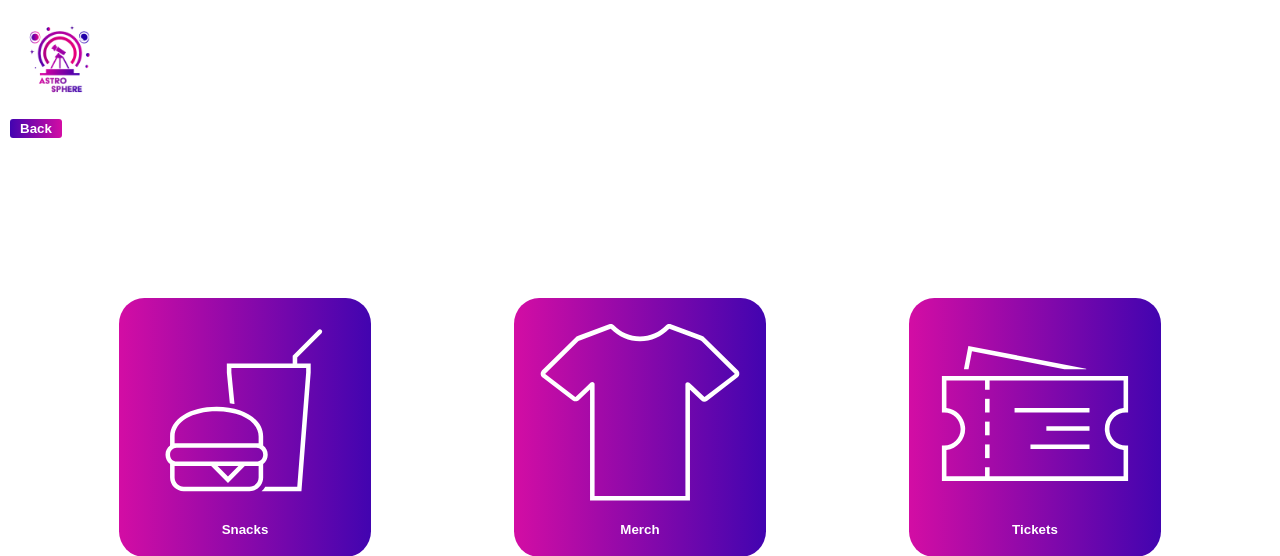
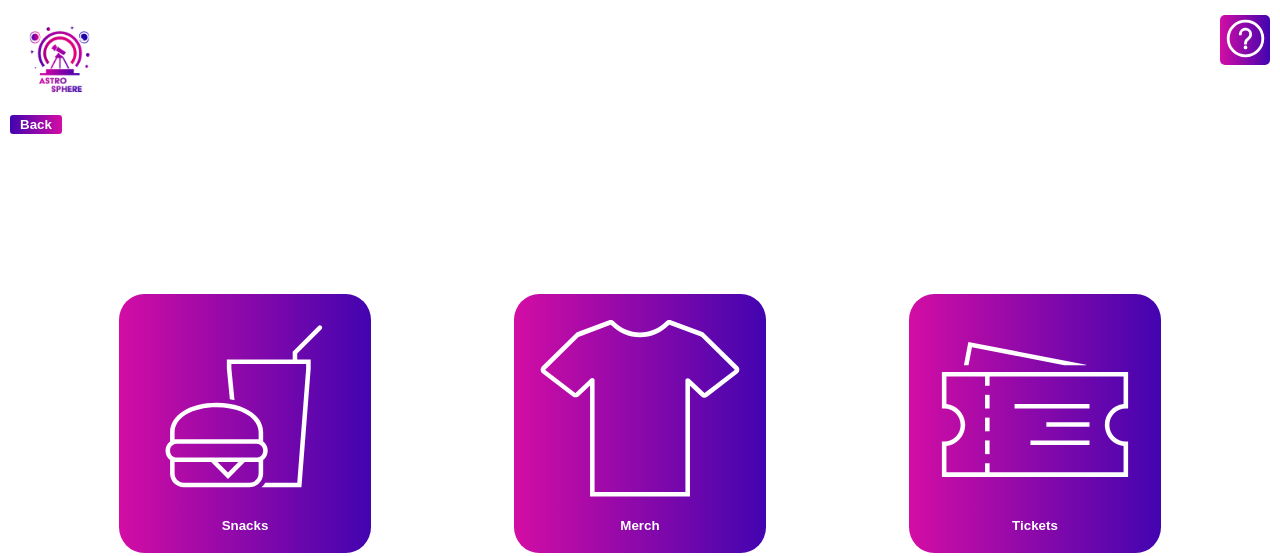
Before and after one commit to FabianHen/AstroSphere, a Flask app: page /terminal in a window 1280 px wide. Shown: the top 556 px of the page. Run offline with Flask 3, Linux system fonts and the light colour scheme.

Commit message:
add directions page

```diff
--- a/applications/app.py
+++ b/applications/app.py
@@ -15,6 +15,10 @@ def terminal():
 @app.route('/terminal/shop')
 def shop():
     return render_template('shop.html')
+
+@app.route('/terminal/directions')
+def directions():
+    return render_template('directions.html')
 
 @app.route('/terminal/shop/snacks', methods=['GET'])
 def get_snacks():
--- a/applications/static/css/terminal.css
+++ b/applications/static/css/terminal.css
@@ -16,7 +16,10 @@ body {
 }
 
 header {
+    display: flex;
+    flex-direction: row;
     padding-top: 5px;
+    align-items: start;
 }
 
 #advertisement {
@@ -35,7 +38,7 @@ header {
 #adImage {
     height: 98%;
     object-fit: contain;
-    animation: dynamic 7s infinite ;
+    animation: dynamic 7s infinite;
 }
 
 #startText {
@@ -45,16 +48,18 @@ header {
     color: white;
     font-size: 25px;
     opacity: 0.8;
-    animation: blink 2s infinite ;
+    animation: blink 2s infinite;
 }
 
 @keyframes blink {
     0% {
         opacity: 0.5;
     }
+
     50% {
         opacity: 0.8;
     }
+
     100% {
         opacity: 0.5;
     }
@@ -64,18 +69,37 @@ header {
     0% {
         opacity: 0;
     }
-    10%{
+
+    10% {
         opacity: 1;
     }
-    80%{
+
+    80% {
         opacity: 1;
     }
+
     100% {
         opacity: 0;
     }
 }
 
+#questionmark {
+    outline: none;
+    align-items: center;
+    background: linear-gradient(to left, var(--astrosphere-pink), var(--astrosphere-blue));
+    border-radius: 3px;
+    border: none;
+    font-weight: bold;
+    aspect-ratio: 1/1;
+    margin-left: auto
+}
 
+#questionmark_icon {
+    margin-top: auto;
+    width: 90%;
+    height: 90%;
+    color: white;
+}
 
 button {
     background: linear-gradient(to left, var(--astrosphere-pink), var(--astrosphere-blue));
@@ -116,6 +140,14 @@ button:hover {
     color: white;
 }
 
+#questionmark {
+    padding: 0;
+    width: 50px;
+    background: linear-gradient(to right, var(--astrosphere-pink), var(--astrosphere-blue));
+    border-radius: 10%;
+    color: white;
+}
+
 .menu_icons {
     width: 90%;
     height: 90%;
--- a/applications/static/script/terminal.js
+++ b/applications/static/script/terminal.js
@@ -6,7 +6,11 @@ function goToShop(element) {
     window.location.href += `/shop?selected=${element}`;
 }
 
-document.addEventListener("DOMContentLoaded", function() {
+function goToDirections() {
+    window.location.href += `/directions`;
+}
+
+document.addEventListener("DOMContentLoaded", function () {
     var advertisement = document.getElementById("advertisement");
     var adImage = document.getElementById("adImage");
     var imageSources = [
@@ -23,15 +27,15 @@ document.addEventListener("DOMContentLoaded", function() {
     }
 
     function startInterval() {
-        intervalId = setInterval(function() {
+        intervalId = setInterval(function () {
             showNextImage();
-            advertisement.style.display="flex";
+            advertisement.style.display = "flex";
         }, 7000);
     }
 
     document.addEventListener("click", reset);
-    function reset(){
-        advertisement.style.display="none";
+    function reset() {
+        advertisement.style.display = "none";
         clearInterval(intervalId);
         setTimeout(startInterval, 15000);
     }
--- a/applications/templates/terminal.html
+++ b/applications/templates/terminal.html
@@ -13,6 +13,9 @@
 <body>
     <header>
         <img src="../static/images/AstroSphere_Logo.png" alt="AstroSphere Logo" height="100" width="100">
+        <button type="button" id="questionmark" onclick="goToDirections()">
+            <img id="questionmark_icon" src="../static/images/questionmark.svg" alt="directions" height="50" width="50">
+        </button>
     </header>
 
     <div>
```
Also changed, not shown: applications/templates/directions.html (added, +50 -0 lines), applications/static/images/directions.png (added), applications/static/images/questionmark.svg (added).
